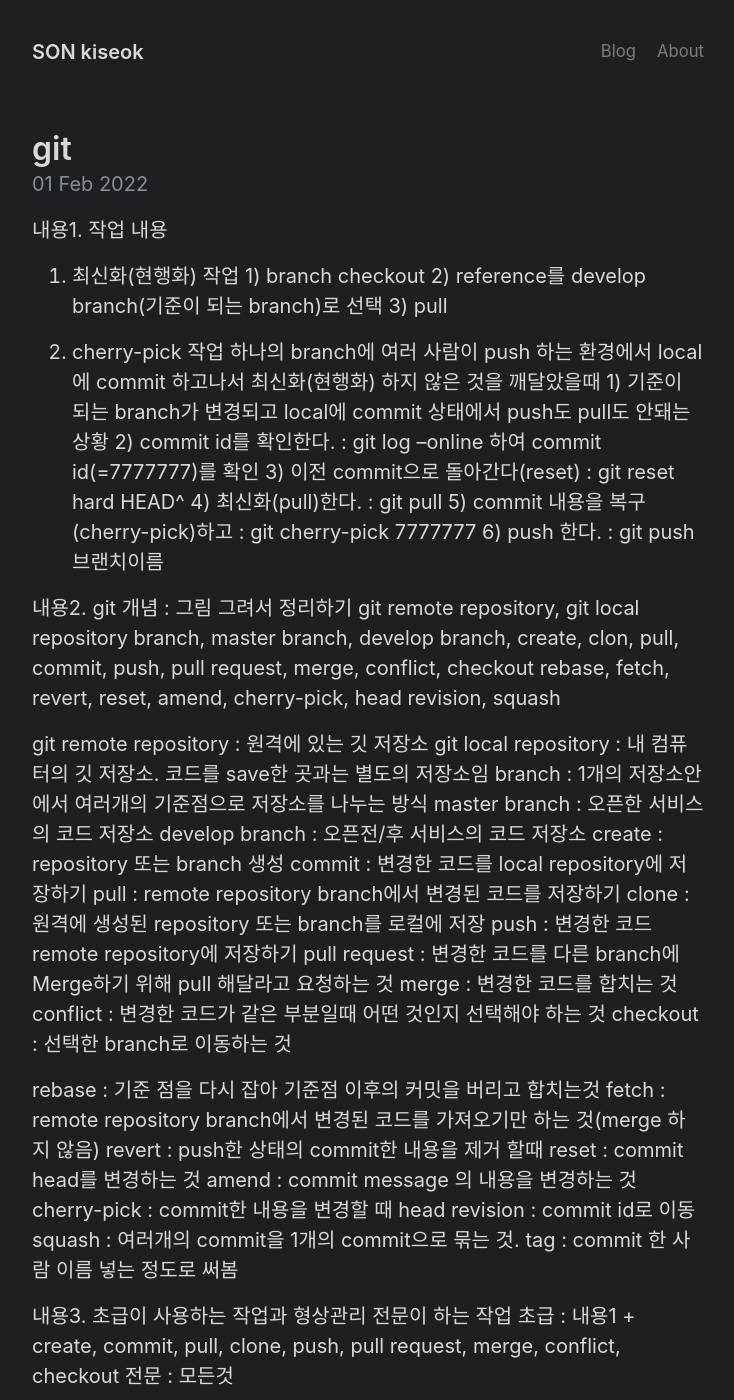
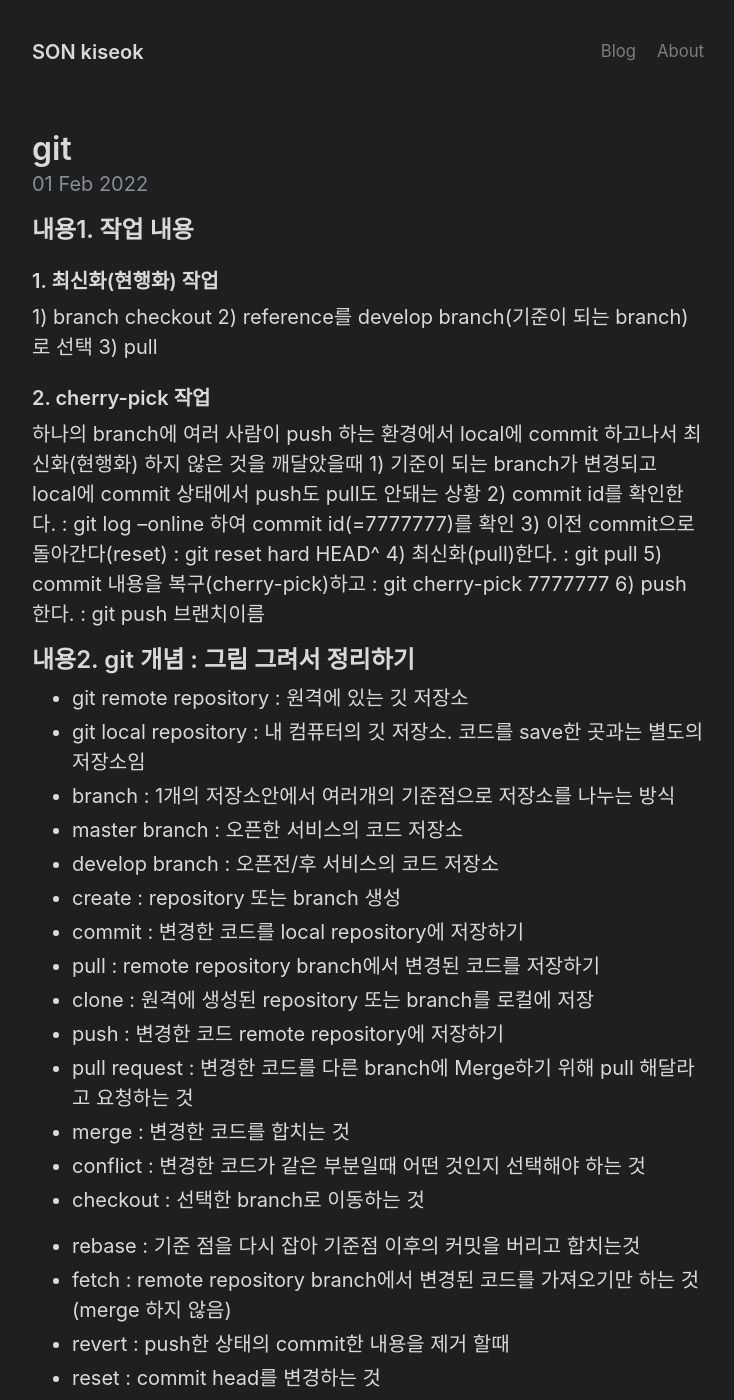
Before and after one commit to son1004007/son1004007.github.io, a Jekyll site: the page built from _posts/2022-02-01-git.md, in a window 1280 px wide and 1400 px high. Shown: the whole window, without its empty margins (272-1006 px from the left). Built offline with Jekyll 4.4.1, drawn with Linux system fonts in a browser that asks for light colours; some of the changed text lies outside the part shown.

Commit message:
Update 2022-02-01-git.md

```diff
--- a/_posts/2022-02-01-git.md
+++ b/_posts/2022-02-01-git.md
@@ -3,13 +3,13 @@ layout: post
 title: git
 ---
 
-내용1. 작업 내용
-1. 최신화(현행화) 작업
+## 내용1. 작업 내용
+### 1. 최신화(현행화) 작업
 1) branch checkout
 2) reference를 develop branch(기준이 되는 branch)로 선택
 3) pull
 
-2. cherry-pick 작업
+### 2. cherry-pick 작업
 하나의 branch에 여러 사람이 push 하는 환경에서 local에 commit 하고나서 최신화(현행화) 하지 않은 것을 깨달았을때
 1) 기준이 되는 branch가 변경되고 local에 commit 상태에서 push도 pull도 안돼는 상황
 2) commit id를 확인한다. : git log --online 하여 commit id(=7777777)를 확인
@@ -18,36 +18,32 @@ title: git
 5) commit 내용을 복구(cherry-pick)하고 : git cherry-pick 7777777
 6) push 한다. : git push 브랜치이름
 
-내용2. git 개념 : 그림 그려서 정리하기
-git remote repository, git local repository
-branch, master branch, develop branch, create, clon, pull, commit, push, pull request, merge, conflict, checkout
-rebase, fetch, revert, reset, amend, cherry-pick, head revision, squash
+## 내용2. git 개념 : 그림 그려서 정리하기
+- git remote repository : 원격에 있는 깃 저장소
+- git local repository : 내 컴퓨터의 깃 저장소. 코드를 save한 곳과는 별도의 저장소임
+- branch : 1개의 저장소안에서 여러개의 기준점으로 저장소를 나누는 방식
+- master branch : 오픈한 서비스의 코드 저장소
+- develop branch : 오픈전/후 서비스의 코드 저장소
+- create : repository 또는 branch 생성
+- commit : 변경한 코드를 local repository에 저장하기
+- pull : remote repository branch에서 변경된 코드를 저장하기
+- clone : 원격에 생성된 repository 또는 branch를 로컬에 저장
+- push : 변경한 코드 remote repository에 저장하기
+- pull request : 변경한 코드를 다른 branch에 Merge하기 위해 pull 해달라고 요청하는 것
+- merge : 변경한 코드를 합치는 것
+- conflict : 변경한 코드가 같은 부분일때 어떤 것인지 선택해야 하는 것
+- checkout : 선택한 branch로 이동하는 것
 
-git remote repository : 원격에 있는 깃 저장소
-git local repository : 내 컴퓨터의 깃 저장소. 코드를 save한 곳과는 별도의 저장소임
-branch : 1개의 저장소안에서 여러개의 기준점으로 저장소를 나누는 방식
-master branch : 오픈한 서비스의 코드 저장소
-develop branch : 오픈전/후 서비스의 코드 저장소
-create : repository 또는 branch 생성
-commit : 변경한 코드를 local repository에 저장하기
-pull : remote repository branch에서 변경된 코드를 저장하기
-clone : 원격에 생성된 repository 또는 branch를 로컬에 저장
-push : 변경한 코드 remote repository에 저장하기
-pull request : 변경한 코드를 다른 branch에 Merge하기 위해 pull 해달라고 요청하는 것
-merge : 변경한 코드를 합치는 것
-conflict : 변경한 코드가 같은 부분일때 어떤 것인지 선택해야 하는 것
-checkout : 선택한 branch로 이동하는 것
+- rebase : 기준 점을 다시 잡아 기준점 이후의 커밋을 버리고 합치는것
+- fetch : remote repository branch에서 변경된 코드를 가져오기만 하는 것(merge 하지 않음)
+- revert : push한 상태의 commit한 내용을 제거 할때
+- reset : commit head를 변경하는 것
+- amend : commit message 의 내용을 변경하는 것
+- cherry-pick : commit한 내용을 변경할 때
+- head revision : commit id로 이동
+- squash : 여러개의 commit을 1개의 commit으로 묶는 것.
+- tag : commit 한 사람 이름 넣는 정도로 써봄
 
-rebase : 기준 점을 다시 잡아 기준점 이후의 커밋을 버리고 합치는것
-fetch : remote repository branch에서 변경된 코드를 가져오기만 하는 것(merge 하지 않음)
-revert : push한 상태의 commit한 내용을 제거 할때
-reset : commit head를 변경하는 것
-amend : commit message 의 내용을 변경하는 것
-cherry-pick : commit한 내용을 변경할 때
-head revision : commit id로 이동
-squash : 여러개의 commit을 1개의 commit으로 묶는 것.
-tag : commit 한 사람 이름 넣는 정도로 써봄
-
-내용3. 초급이 사용하는 작업과 형상관리 전문이 하는 작업
-초급 : 내용1 + create, commit, pull, clone, push, pull request, merge, conflict, checkout
-전문 : 모든것
+## 내용3. 초급이 사용하는 작업과 형상관리 전문이 하는 작업
+- 초급 : 내용1 + create, commit, pull, clone, push, pull request, merge, conflict, checkout
+- 전문 : 모든것
```
